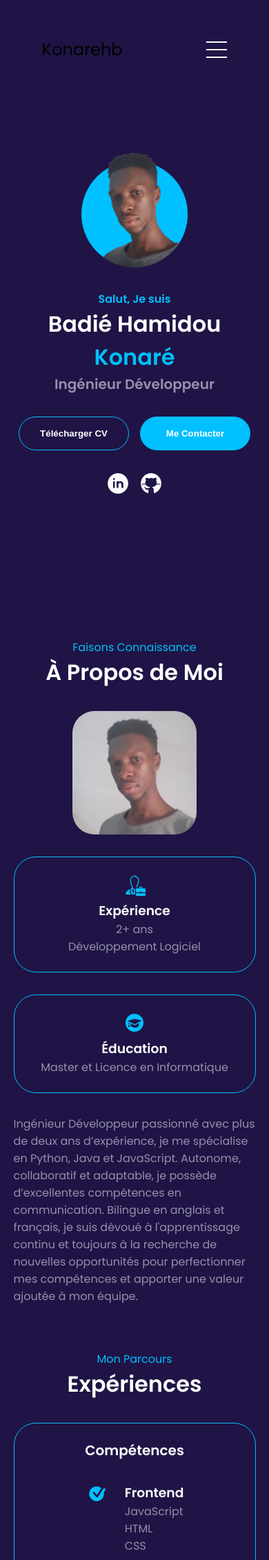
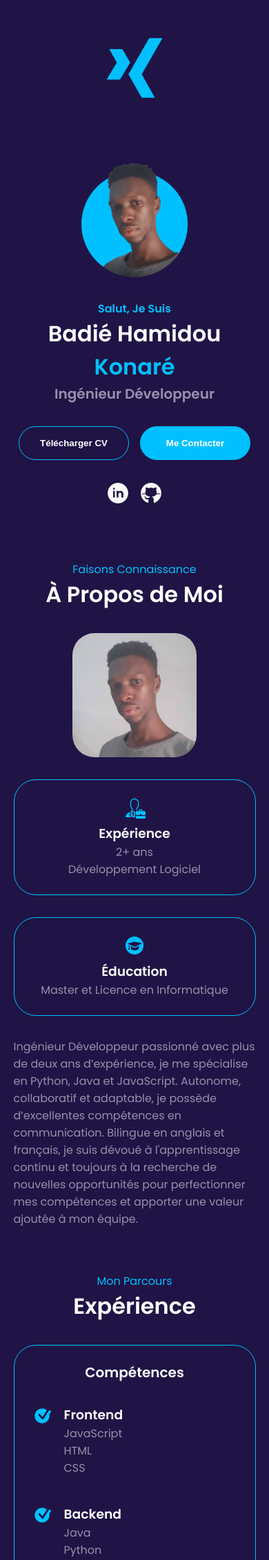
Before and after one commit to konarehb/flask-portfolio, a Flask app: page / in a window 390 px wide. Shown: the top 2262 px of the page at 69% size. Run offline with Flask 3, Linux system fonts and the light colour scheme.

Commit message:
Mettre à jour le logo et la réactivité du site web

```diff
--- a/static/css/mediaqueries.css
+++ b/static/css/mediaqueries.css
@@ -10,6 +10,13 @@
   #projects {
     height: fit-content;
   }
+  #experience,
+  .experience-details-container {
+    height: fit-content;
+  }
+  .article-container {
+    justify-content: space-between;
+  }
 }
 
 @media screen and (max-width: 1200px) {
@@ -17,7 +24,11 @@
     display: none;
   }
   #hamburger-nav {
-    display: flex;
+    height: fit-content;
+    display: block;
+    padding-top: 3rem;
+    text-align: center;
+    justify-content: space-around;
   }
   #experience,
   .experience-details-container {
@@ -31,8 +42,11 @@
     height: auto;
     margin-bottom: 3rem;
   }
-  #projects {
+  /* #projects {
     margin-top: 2rem;
+  } */
+  .article-container {
+    justify-content: space-between;
   }
   .arrow {
     display: none;
@@ -59,7 +73,7 @@
 
 @media screen and (max-width: 600px) {
   #contact {
-    margin-top: 3rem;
+    margin-top: 4rem;
   }
   #about {
     margin-top: 3rem;
@@ -69,11 +83,14 @@
     height: 40vh;
   }
   #profile {
-    height: 83vh;
+    height: auto;
     margin-bottom: 0;
   }
-  #projects {
+  /* #projects {
     margin-top: 2rem;
+  } */
+  .article-container {
+    justify-content: space-between;
   }
   article {
     font-size: 1rem;
@@ -120,9 +137,13 @@
     flex-direction: column;
     gap: 0.5rem;
     text-align: center;
+    margin-top: 2rem;
+  }
+  #hamburger-nav .nav-links {
+    margin-top: 5rem;
   }
   footer {
-    padding: 2rem 3rem;
+    padding: 0rem 3rem;
   }
   .section__pic-container {
     width: auto;
--- a/static/css/styles.css
+++ b/static/css/styles.css
@@ -58,11 +58,22 @@ a:hover {
 }
 
 .logo {
-  font-size: 2rem;
+  padding-top: 0rem;
+}
+
+.logo img {
+  width: 12vh;
+  height: 12vh;
 }
 
 .logo:hover {
   cursor: default;
+}
+
+#desktop-nav {
+  display: flex;
+  align-items: center;
+  padding-top: 1rem;
 }
 
 /* HAMBURGER MENU */
@@ -373,9 +384,9 @@ section {
 
 article {
   display: flex;
-  width: 10rem;
+  width: fit-content;
   justify-content: space-around;
-  gap: 0.5rem;
+  gap: 1rem;
 }
 
 article .icon {
@@ -386,7 +397,7 @@ article .icon {
 
 #projects {
   position: relative;
-  margin-top: 5rem;
+  margin-top: 4rem;
 }
 
 .color-container {
@@ -415,7 +426,7 @@ article .icon {
   display: flex;
   justify-content: center;
   flex-direction: column;
-  height: 40vh;
+  height: auto;
 }
 
 .contact-info-upper-container {
--- a/templates/index.html
+++ b/templates/index.html
@@ -9,10 +9,11 @@
 </head>
 <body>
     <nav id="desktop-nav">
-        <div class="logo"><a href="{{ url_for('index') }}">Konarehb</a></div>
+        <div class="logo">
+          <a href="{{ url_for('index') }}"><img src="{{ url_for('static', filename='assets/k-logo.png') }}"></a>
+        </div>
         <div>
           <ul class="nav-links">
-            <li><a href="{{ url_for('index') }}">Accueil</a></li>
             <li><a href="#about">À Propos</a></li>
             <li><a href="#experience">Expérience</a></li>
             <li><a href="#projects">Projets</a></li>
@@ -21,28 +22,26 @@
         </div>
       </nav>
       <nav id="hamburger-nav">
-        <div class="logo">Konarehb</div>
-        <div class="hamburger-menu">
-          <div class="hamburger-icon" onclick="toggleMenu()">
-            <span></span>
-            <span></span>
-            <span></span>
+        <div class="logo">
+          <a href="{{ url_for('index') }}"><img src="{{ url_for('static', filename='assets/k-logo.png') }}"></a>
+        </div>
+        <!-- <nav>
+          <div class="nav-links-container">
+            <ul class="nav-links">
+              <li><a href="#about">À Propos</a></li>
+              <li><a href="#experience">Expérience</a></li>
+              <li><a href="#projects">Projets</a></li>
+              <li><a href="#contact">Contact</a></li>
+            </ul>
           </div>
-          <div class="menu-links">
-            <li><a href="{{ url_for('index') }}" onclick="toggleMenu()">Accueil</a></li>
-            <li><a href="#about" onclick="toggleMenu()">À Propos</a></li>
-            <li><a href="#experience" onclick="toggleMenu()">Expérience</a></li>
-            <li><a href="#projects" onclick="toggleMenu()">Projets</a></li>
-            <li><a href="#contact" onclick="toggleMenu()">Contact</a></li>
-          </div>
-        </div>
+        </nav> -->
       </nav>
       <section id="profile">
         <div class="section__pic-container">
           <img src="{{ url_for('static', filename='assets/profile_pic.png') }}" alt="Badié Hamidou Konaré profile picture" />
         </div>
         <div class="section__text">
-          <p class="section__text__p1">Salut, Je suis</p>
+          <p class="section__text__p1">Salut, Je Suis</p>
           <h1 class="title">Badié Hamidou <span id="lastname">Konaré</span></h1>
           <p class="section__text__p2">Ingénieur Développeur</p>
           <div class="btn-container">
@@ -124,7 +123,7 @@
       </section>
       <section id="experience">
         <p class="section__text__p1">Mon Parcours</p>
-        <h1 class="title">Expériences</h1>
+        <h1 class="title">Expérience</h1>
         <div class="experience-details-container">
           <div class="about-containers">
             <div class="details-container">
@@ -211,7 +210,9 @@
                 />
                 <div>
                   <h3 class="skill-h3">Stagiaire DBA Oracle</h3>
-                  <p>DGI Mali<br>2023</p>
+                  <p>Direction Générale des Impôts du Mali (DGI)
+                    <br>23/01/2023 - 23/06/2023
+                    <br>Bamako, Mali</p>
                 </div>
               </article>
               <article>
@@ -222,7 +223,9 @@
                 />
                 <div>
                   <h3 class="skill-h3">Développeur Full-stack</h3>
-                  <p>Rhapsodie <br>2020 - 2023</p>
+                  <p>Rhapsodie
+                    <br>24/04/2020 - 01/01/2023
+                    <br>Bamako, Mali</p>
                 </div>
               </article>
             </div>
@@ -324,7 +327,6 @@
         <nav>
           <div class="nav-links-container">
             <ul class="nav-links">
-              <li><a href="{{ url_for('index') }}">Accueil</a></li>
               <li><a href="#about">À Propos</a></li>
               <li><a href="#experience">Expérience</a></li>
               <li><a href="#projects">Projets</a></li>
```
Also changed, not shown: static/assets/k-logo.png (added), static/assets/konarehb.png.
